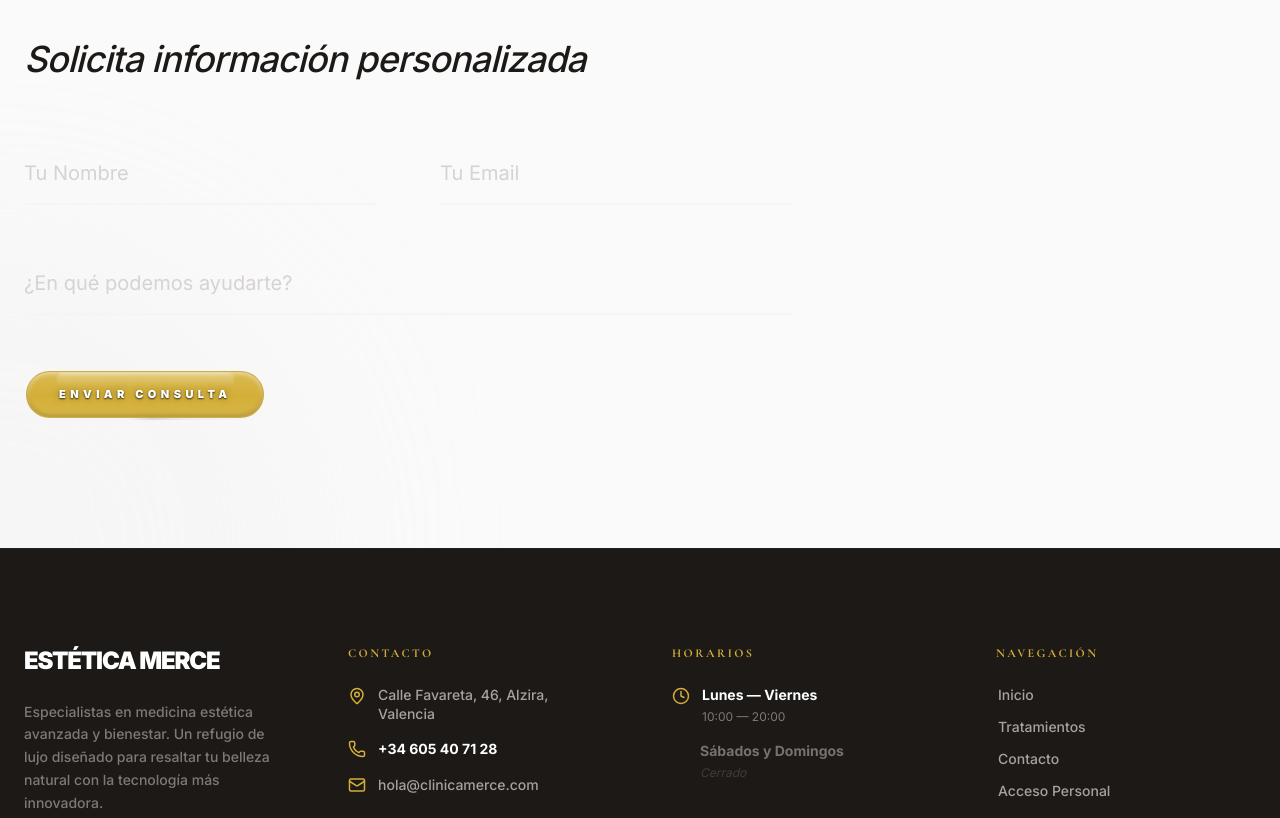
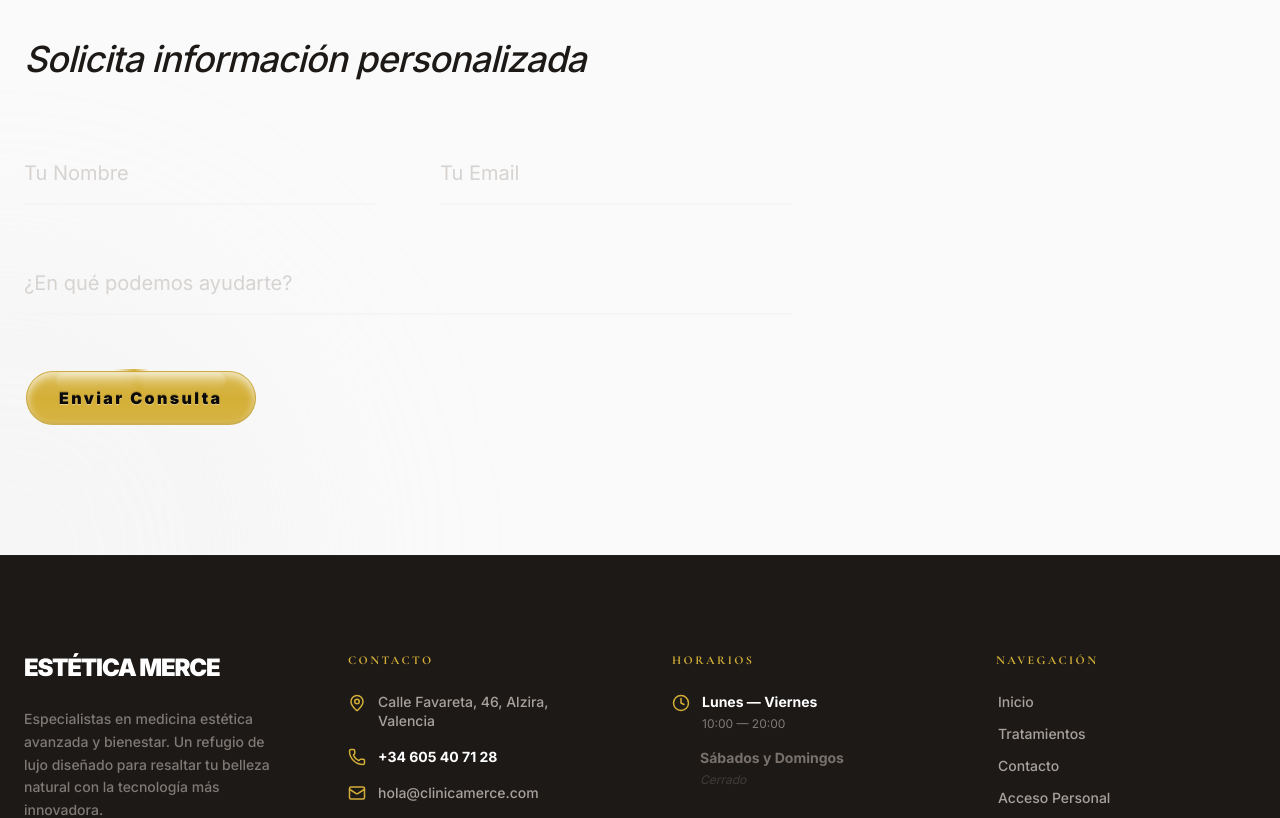
Before and after one commit to ck-iridium/backend-clinica-merce, a Next.js app in the folder frontend/: page /contacto in a window 1280 px wide. Shown: the part 1200-2018 px from the top of the page. Built offline with nearby package versions, Linux system fonts and the light colour scheme; no server answers.

Commit message:
Design: implementación final de página de contacto y componente BotonReservaPro de alta gama

```diff
--- a/frontend/src/components/BotonReservaPro.tsx
+++ b/frontend/src/components/BotonReservaPro.tsx
@@ -29,14 +29,14 @@ export default function BotonReservaPro({
     <div
       style={gradientStyle}
       className="relative px-8 py-3.5 rounded-full flex items-center justify-center
-                    shadow-[inset_0_2px_4px_rgba(255,255,255,0.5),inset_0_-2px_4px_rgba(0,0,0,0.2)]
-                    group-hover:shadow-[inset_0_2px_6px_rgba(255,255,255,0.7),inset_0_-2px_4px_rgba(0,0,0,0.3),0_10px_20px_-5px_rgba(0,0,0,0.2)]
+                    shadow-[inset_0_4px_8px_rgba(255,255,255,0.7),inset_0_-1px_2px_rgba(0,0,0,0.1)]
+                    group-hover:shadow-[inset_0_6px_12px_rgba(255,255,255,0.8),inset_0_-1px_2px_rgba(0,0,0,0.2),0_10px_20px_-5px_rgba(0,0,0,0.1)]
                     transition-all duration-500 overflow-hidden border border-black/5"
     >
       <div className="absolute inset-0 bg-gradient-to-r from-transparent via-white/20 to-transparent -translate-x-full group-hover:translate-x-full transition-transform duration-1000 ease-in-out" />
-      <span className="relative z-10 text-[11px] font-black uppercase tracking-[0.4em] text-white
-                     [text-shadow:_0_1px_2px_rgba(0,0,0,0.8),_0_0_10px_rgba(0,0,0,0.3)]
-                     filter group-hover:brightness-110 transition-all duration-300">
+      <span className="relative z-10 text-[16px] font-black capitalize tracking-[0.15em] text-stone-950
+                     [text-shadow:_0_1px_1px_rgba(255,255,255,0.4),_0_-1px_1px_rgba(0,0,0,0.2)]
+                     filter group-hover:brightness-125 transition-all duration-300">
         {texto}
       </span>
       <div className="absolute top-0 left-1/2 -translate-x-1/2 w-3/4 h-[35%] bg-gradient-to-b from-white/30 to-transparent rounded-full blur-[1px]" />
@@ -49,7 +49,8 @@ export default function BotonReservaPro({
         <motion.div
           animate={{ rotate: 360 }}
           transition={{ duration: 4, repeat: Infinity, ease: "linear" }}
-          className="absolute inset-[-150%] bg-[conic-gradient(from_0deg,transparent_0deg,transparent_120deg,rgba(0,0,0,0.3)_180deg,transparent_240deg,transparent_360deg)] opacity-40 group-hover:opacity-100"
+          style={{ background: `conic-gradient(from 0deg, transparent 0deg, transparent 150deg, ${color} 180deg, transparent 210deg, transparent 360deg)` }}
+          className="absolute inset-[-150%] opacity-100"
         />
         {content}
       </Link>
@@ -66,8 +67,9 @@ export default function BotonReservaPro({
     >
       <motion.div
         animate={{ rotate: 360 }}
-        transition={{ duration: 3, repeat: Infinity, ease: "linear" }}
-        className="absolute inset-[-150%] bg-[conic-gradient(from_0deg,transparent_0deg,transparent_120deg,rgba(0,0,0,0.3)_180deg,transparent_240deg,transparent_360deg)] opacity-40 group-hover:opacity-100"
+        transition={{ duration: 4, repeat: Infinity, ease: "linear" }}
+        style={{ background: `conic-gradient(from 0deg, transparent 0deg, transparent 150deg, ${color} 180deg, transparent 210deg, transparent 360deg)` }}
+        className="absolute inset-[-150%] opacity-100"
       />
       {content}
     </motion.button>
```
